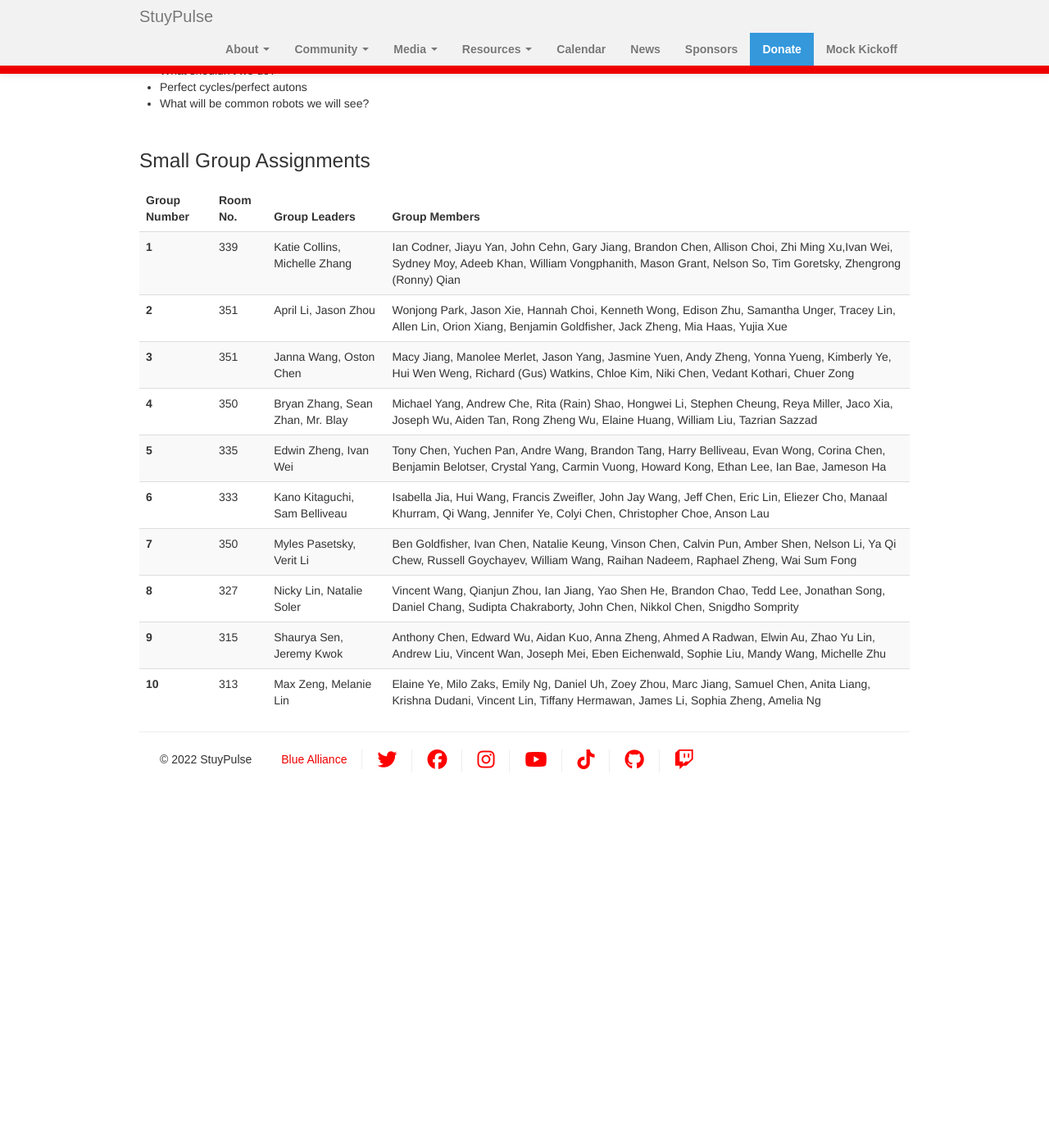
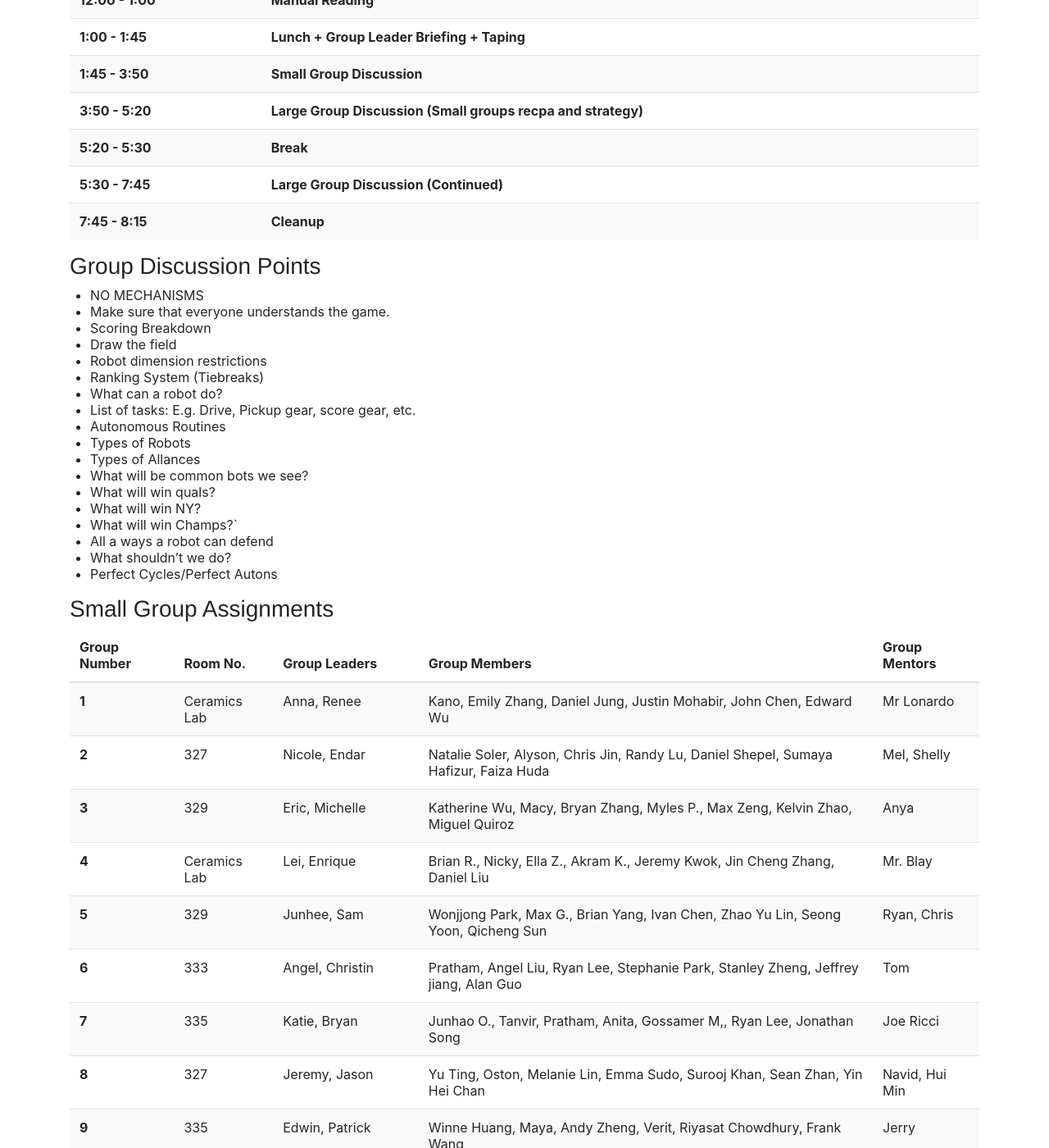
Before and after one commit to StuyPulse/team694.github.io, a Jekyll site: the page built from kickoff/index.md, in a window 1280 px wide and 1400 px high, scrolled down 861 px. Shown: the whole window at 82% size. Built offline with Jekyll 4.4.1, drawn with Linux system fonts in a browser that asks for light colours; nearby versions of some CDN libraries; before the commit the page ends 1843 px from its top, so only the background shows below that; some of the changed text lies outside the part shown.

Commit message:
Revert "Add temporary tab for mock kickoff (#282)"
This reverts commit 2abdcb8eae1be9ec8b51f6f91a5d137fc26d958e.

```diff
--- a/_includes/navbar.html
+++ b/_includes/navbar.html
@@ -46,9 +46,9 @@
                             <li{% if page.url == '/calendar/' %} class="active"{% endif %}><a href="/calendar/">Calendar </a></li>
                             <li{% if page.url contains '/blog/' %} class="active"{% endif %}><a href="/blog/">News </a></li>
                             <!-- <li{% if page.url == '/contact/' %} class="active"{% endif %}><a href="/contact/">Contact</a></li> -->
+                            <li{% if page.url == '/contact/' %} class="active"{% endif %}><a href="/contact/">Contact Us </a></li>
                             <li{% if page.url == '/sponsors/' %} class="active"{% endif %}><a href="/sponsors/">Sponsors </a></li>
                             <li id="donate"><a href="/donate/" >Donate</a></li>
-                            <li><a href="/kickoff/">Mock Kickoff</a></li>
                         </ul>
                     </div><!--/.nav-collapse -->
                 </div>
--- a/kickoff/index.md
+++ b/kickoff/index.md
@@ -1,25 +1,33 @@
 ---
 layout: page
-title: 2022 Mock Kickoff Information
-description: Dedicated page for Kickoff information
+title: 2020 Kickoff Information
 ---
+<link rel="stylesheet" href="https://stackpath.bootstrapcdn.com/bootstrap/4.3.1/css/bootstrap.min.css" integrity="sha384-ggOyR0iXCbMQv3Xipma34MD+dH/1fQ784/j6cY/iJTQUOhcWr7x9JvoRxT2MZw1T" crossorigin="anonymous">
+<script src="https://code.jquery.com/jquery-3.3.1.slim.min.js" integrity="sha384-q8i/X+965DzO0rT7abK41JStQIAqVgRVzpbzo5smXKp4YfRvH+8abtTE1Pi6jizo" crossorigin="anonymous"></script>
+<script src="https://cdnjs.cloudflare.com/ajax/libs/popper.js/1.14.7/umd/popper.min.js" integrity="sha384-UO2eT0CpHqdSJQ6hJty5KVphtPhzWj9WO1clHTMGa3JDZwrnQq4sF86dIHNDz0W1" crossorigin="anonymous"></script>
+<script src="https://stackpath.bootstrapcdn.com/bootstrap/4.3.1/js/bootstrap.min.js" integrity="sha384-JjSmVgyd0p3pXB1rRibZUAYoIIy6OrQ6VrjIEaFf/nJGzIxFDsf4x0xIM+B07jRM" crossorigin="anonymous"></script>
+<link rel="stylesheet" href="https://cdnjs.cloudflare.com/ajax/libs/font-awesome/4.7.0/css/font-awesome.min.css">
 
-## 2014 FRC Game: Aerial Assist
+## FRC Kickoff 2020
+Resources for StuyPulse on Kickoff
 
-### Materials:
-* [Game Animation](https://www.youtube.com/watch?v=f5zWzICG5to)
-* [Game Overview](https://www.firstinspires.org/sites/default/files/uploads/resource_library/frc/game-and-season-info/archive/2014/2014-frc-game-1page.pdf)
-* [Game Manual](https://www.firstinspires.org/sites/default/files/uploads/resource_library/frc/game-and-season-info/archive/2014/2014-game-manual.pdf)
-* [Abridged Game Manual](https://docs.google.com/document/d/1SW20YcCLz49NzhDDDxrBql47XnoDwZIhG_l5dsZ0nZ0/edit)
+## FIRST Downloads
+### Encryption Key:
+R!$E2geTHeR#2020
 
-&nbsp;
+### Decrypted Versions:
+* [2020 FRC Game Season Manual](/img/2020FRCGameSeasonManual.pdf)
+
+### Videos:
+* [Game Animation](https://www.youtube.com/watch?v=gmiYWTmFRVE)
+* [2020 Field Tour Video: Shield Generator](https://www.youtube.com/watch?v=YSPIPEJVZAw)
+* [2020 Field Tour Video: Power Port](https://www.youtube.com/watch?v=yl3Goq5VsyQ)
+* [2020 Field Tour Video: Loading Bay](https://www.youtube.com/watch?v=41UgChIeSQw)
+* [2020 Field Tour Video: Rockwell](https://www.youtube.com/watch?v=WH0H8fHIP6I)
+* [2020 Field Tour Video: Alliance Station](https://www.youtube.com/watch?v=Yky0AQUACVQA)
 
 ### Schedule:
 <table class="table table-striped">
-  <colgroup>
-    <col span="1" style="width:30%">
-    <col span="1" style="width:70%">
-  </colgroup>
   <thead>
     <tr>
       <th scope="col"> Time </th>
@@ -28,21 +36,43 @@
   </thead>
   <tbody>
   <tr>
-    <th scope="row" style=""> 3:55 - 4:05  </th>
-    <th scope="row"> Start, Breakoff into Groups </th>
+    <th scope="row"> 9:00 - 10:00 </th>
+    <th scope="row"> Setup </th>
   </tr>
   <tr>
-    <th scope="row"> 4:05 - 5:00 </th>
+    <th scope="row"> 10:00 - 12:00 </th>
+    <th scope="row"> Kickoff Broadcast </th>
+  </tr>
+  <tr>
+    <th scope="row"> 12:00 - 1:00 </th>
+    <th scope="row"> Manual Reading </th>
+  </tr>
+  <tr>
+    <th scope="row"> 1:00 - 1:45 </th>
+    <th scope="row"> Lunch + Group Leader Briefing + Taping </th>
+  </tr>
+  <tr>
+    <th scope="row"> 1:45 - 3:50 </th>
     <th scope="row"> Small Group Discussion </th>
   </tr>
   <tr>
-    <th scope="row"> 5:00 - 6:00 </th>
-    <th scope="row"> Big Group Discussion</th>
+    <th scope="row"> 3:50 - 5:20 </th>
+    <th scope="row"> Large Group Discussion (Small groups recpa and strategy) </th>
+  </tr>
+  <tr>
+    <th scope="row"> 5:20 - 5:30 </th>
+    <th scope="row"> Break </th>
+  </tr>
+  <tr>
+    <th scope="row"> 5:30 - 7:45 </th>
+    <th scope="row"> Large Group Discussion (Continued) </th>
+  </tr>
+  <tr>
+    <th scope="row"> 7:45 - 8:15 </th>
+    <th scope="row"> Cleanup </th>
   </tr>
   </tbody>
 </table>
-
-&nbsp;
 
 ### Group Discussion Points
 * NO MECHANISMS
@@ -56,15 +86,13 @@
 * Autonomous Routines
 * Types of Robots
 * Types of Allances
+* What will be common bots we see?
 * What will win quals?
-* What will win a regional?
+* What will win NY?
 * What will win Champs?`
 * All a ways a robot can defend
 * What shouldn't we do?
-* Perfect cycles/perfect autons
-* What will be common robots we will see?
-
-&nbsp;
+* Perfect Cycles/Perfect Autons
 
 ### Small Group Assignments
 
@@ -75,68 +103,90 @@
       <th scope="col"> Room No. </th>
       <th scope="col"> Group Leaders </th>
       <th scope="col"> Group Members </th>
+      <th scope="col"> Group Mentors </th>
     </tr>
   </thead>
   <tbody>
   <tr>
     <th scope="row"> 1 </th>
-    <td> 339 </td>
-    <td> Katie Collins, Michelle Zhang </td>
-    <td> Ian Codner, Jiayu Yan, John Cehn, Gary Jiang, Brandon Chen, Allison Choi, Zhi Ming Xu,Ivan Wei, Sydney Moy, Adeeb Khan, William Vongphanith, Mason Grant,  Nelson So, Tim   Goretsky, Zhengrong (Ronny) Qian </td>
+    <td> Ceramics Lab </td>
+    <td> Anna, Renee </td>
+    <td> Kano, Emily Zhang, Daniel Jung, Justin Mohabir, John Chen, Edward Wu </td>
+    <td> Mr Lonardo </td>
   </tr>
   <tr>
     <th scope="row"> 2 </th>
-    <td> 351 </td>
-    <td> April Li, Jason Zhou </td>
-    <td> Wonjong Park, Jason Xie, Hannah Choi, Kenneth Wong, Edison Zhu, Samantha Unger, Tracey Lin, Allen Lin, Orion Xiang, Benjamin Goldfisher, Jack Zheng, Mia Haas, Yujia Xue </td>
+    <td> 327 </td>
+    <td> Nicole, Endar </td>
+    <td> Natalie Soler, Alyson, Chris Jin, Randy Lu, Daniel Shepel, Sumaya Hafizur, Faiza Huda </td>
+    <td> Mel, Shelly </td>
   </tr>
   <tr>
     <th scope="row"> 3 </th>
-    <td> 351 </td>
-    <td> Janna Wang, Oston Chen </td>
-    <td> Macy Jiang, Manolee Merlet, Jason Yang, Jasmine Yuen, Andy Zheng, Yonna Yueng, Kimberly Ye, Hui Wen Weng, Richard (Gus) Watkins, Chloe Kim, Niki Chen, Vedant Kothari, Chuer Zong </td>
+    <td> 329 </td>
+    <td> Eric, Michelle </td>
+    <td> Katherine Wu, Macy, Bryan Zhang, Myles P., Max Zeng, Kelvin Zhao,  Miguel Quiroz </td>
+    <td> Anya </td>
   </tr>
   <tr>
     <th scope="row"> 4 </th>
-    <td> 350 </td>
-    <td> Bryan Zhang, Sean Zhan, Mr. Blay </td>
-    <td> Michael Yang, Andrew Che, Rita (Rain) Shao, Hongwei Li, Stephen Cheung, Reya Miller, Jaco Xia, Joseph Wu, Aiden Tan, Rong Zheng Wu, Elaine Huang, William Liu, Tazrian Sazzad </td>
+    <td> Ceramics Lab </td>
+    <td> Lei, Enrique </td>
+    <td> Brian R., Nicky, Ella Z., Akram K., Jeremy Kwok, Jin Cheng Zhang, Daniel Liu </td>
+    <td> Mr. Blay </td>
   </tr>
   <tr>
     <th scope="row"> 5 </th>
-    <td> 335 </td>
-    <td> Edwin Zheng, Ivan Wei </td>
-    <td> Tony Chen, Yuchen Pan, Andre Wang, Brandon Tang, Harry Belliveau, Evan Wong, Corina Chen, Benjamin Belotser, Crystal Yang, Carmin Vuong, Howard Kong, Ethan Lee, Ian Bae, Jameson Ha </td>
+    <td> 329 </td>
+    <td> Junhee, Sam </td>
+    <td> Wonjjong Park, Max G., Brian Yang, Ivan Chen, Zhao Yu Lin, Seong Yoon, Qicheng Sun </td>
+    <td> Ryan, Chris </td>
   </tr>
   <tr>
     <th scope="row"> 6 </th>
     <td> 333 </td>
-    <td> Kano Kitaguchi, Sam Belliveau </td>
-    <td> Isabella Jia, Hui Wang, Francis Zweifler, John Jay Wang, Jeff Chen, Eric Lin, Eliezer Cho, Manaal Khurram, Qi Wang, Jennifer Ye, Colyi Chen, Christopher Choe, Anson Lau </td>
+    <td> Angel, Christin </td>
+    <td> Pratham, Angel Liu, Ryan Lee, Stephanie Park, Stanley Zheng, Jeffrey jiang, Alan Guo </td>
+    <td> Tom </td>
   </tr>
   <tr>
     <th scope="row"> 7 </th>
-    <td> 350 </td>
-    <td> Myles Pasetsky, Verit Li </td>
-    <td> Ben Goldfisher, Ivan Chen, Natalie Keung, Vinson Chen, Calvin Pun, Amber Shen, Nelson Li, Ya Qi Chew, Russell Goychayev, William Wang, Raihan Nadeem, Raphael Zheng, Wai Sum Fong </td>
+    <td> 335 </td>
+    <td> Katie, Bryan </td>
+    <td> Junhao O., Tanvir, Pratham, Anita, Gossamer M,, Ryan Lee, Jonathan Song </td>
+    <td> Joe Ricci </td>
   </tr>
   <tr>
     <th scope="row"> 8 </th>
     <td> 327 </td>
-    <td> Nicky Lin, Natalie Soler </td>
-    <td> Vincent Wang, Qianjun Zhou, Ian Jiang, Yao Shen He, Brandon Chao, Tedd Lee, Jonathan Song, Daniel Chang, Sudipta Chakraborty, John Chen, Nikkol Chen, Snigdho Somprity </td>
+    <td> Jeremy, Jason </td>
+    <td> Yu Ting, Oston, Melanie Lin, Emma Sudo, Surooj Khan, Sean Zhan, Yin Hei Chan </td>
+    <td> Navid, Hui Min </td>
   </tr>
   <tr>
     <th scope="row"> 9 </th>
-    <td> 315 </td>
-    <td> Shaurya Sen, Jeremy Kwok  </td>
-    <td> Anthony Chen, Edward Wu, Aidan Kuo, Anna Zheng, Ahmed A Radwan, Elwin Au, Zhao Yu Lin, Andrew Liu, Vincent Wan, Joseph Mei, Eben Eichenwald, Sophie Liu, Mandy Wang, Michelle Zhu </td>
+    <td> 335 </td>
+    <td> Edwin, Patrick  </td>
+    <td> Winne Huang, Maya, Andy Zheng, Verit, Riyasat Chowdhury, Frank Wang </td>
+    <td> Jerry </td>
   </tr>
   <tr>
     <th scope="row"> 10 </th>
-    <td> 313 </td>
-    <td> Max Zeng, Melanie Lin </td>
-    <td> Elaine Ye, Milo Zaks, Emily Ng, Daniel Uh, Zoey Zhou, Marc Jiang, Samuel Chen, Anita Liang, Krishna Dudani, Vincent Lin, Tiffany Hermawan, James Li, Sophia Zheng, Amelia Ng  </td>
+    <td> 335 </td>
+    <td> Brianna, Winston  </td>
+    <td> Seonga, Junhao S., Jason Z., Ayan, Steven Shi, Michael Yang </td>
+    <td> Yi Lin </td>
   </tr>
-  </tbody>
-</table>
+  <tr>
+    <th scope="row"> 11 </th>
+    <td> 339 </td>
+    <td> Alan L., Qiong (Joseph)  </td>
+    <td> Victor, Janna, Junhao O., Vansh, Yuk Kwan Lau, Rorie Taylor, Justin Zou </td>
+  <td> Piotr, Colin </td>
+  <tr>
+    <th scope="row"> 12 </th>
+    <td> 333 </td>
+    <td> Tahsin, Coby  </td>
+    <td> Sabrina, Jia Yang, Perry, Oliver, Anjini Katari, Vincent Wang </td>
+    <td> Jeanne, Chris </td>
+  </tr>
```
